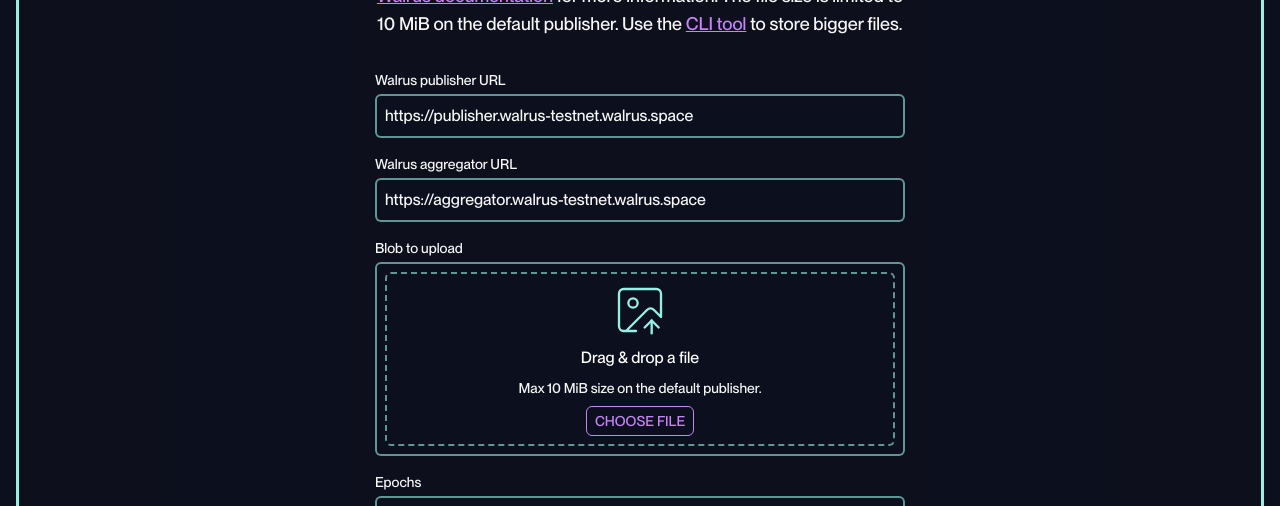
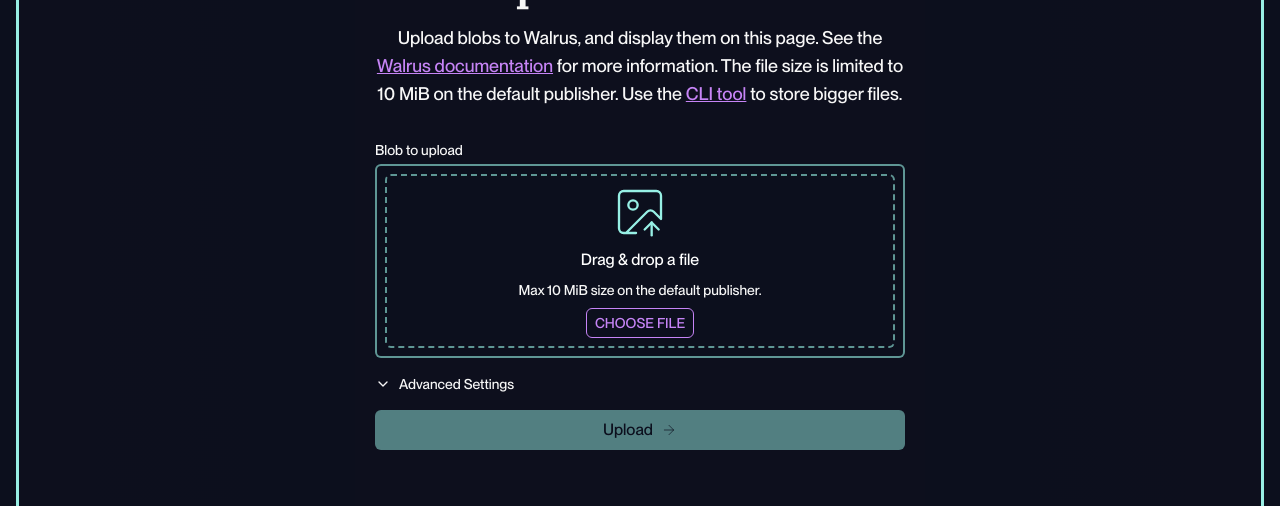
Before and after one commit to sui-foundation/walrus-publisher-with-http-api, a Next.js app: page / in a window 1280 px wide. Shown: the part 249-755 px from the top of the page. Built offline with nearby package versions, Linux system fonts and the light colour scheme.

Commit message:
created advanced section

```diff
--- a/app/page.tsx
+++ b/app/page.tsx
@@ -3,7 +3,7 @@
 import { LottieAnimation } from "@/components/lottieAnimation";
 import { montreal, mondwest } from "@/lib/fonts";
 import Link from 'next/link';
-import { ImageUp, Image, ArrowRight } from 'lucide-react';
+import { ImageUp, Image, ArrowRight, ChevronDown } from 'lucide-react';
 import { ImageCard } from '@/components/imageCard';
 
 interface BlobEvent {
@@ -61,6 +61,7 @@
 export default function Home() {
   const [publisherUrl, setPublisherUrl] = useState('https://publisher.walrus-testnet.walrus.space');
   const [aggregatorUrl, setAggregatorUrl] = useState('https://aggregator.walrus-testnet.walrus.space');
+  const [showUrls, setShowUrls] = useState(false);
   const [file, setFile] = useState<File | null>(null);
   const [epochs, setEpochs] = useState(53);
   const [isLoading, setIsLoading] = useState(false);
@@ -190,30 +191,6 @@
             <div className="flex flex-col gap-4">
               <div>
                 <label className="block text-sm font-medium mb-1">
-                  Walrus publisher URL
-                </label>
-                <input
-                  type="text"
-                  className="w-full p-2 bg-[#0C0F1D] border-2 border-[#97F0E599] rounded-md focus:outline-none focus:ring-0 focus:border-[#97F0E5]"
-                  value={publisherUrl}
-                  onChange={(e) => setPublisherUrl(e.target.value)}
-                />
-              </div>
-
-              <div>
-                <label className="block text-sm font-medium mb-1">
-                  Walrus aggregator URL
-                </label>
-                <input
-                  type="text"
-                  className="w-full p-2 bg-[#0C0F1D] border-2 border-[#97F0E599] rounded-md focus:outline-none focus:ring-0 focus:border-[#97F0E5]"
-                  value={aggregatorUrl}
-                  onChange={(e) => setAggregatorUrl(e.target.value)}
-                />
-              </div>
-
-              <div>
-                <label className="block text-sm font-medium mb-1">
                   Blob to upload
                 </label>
                 <div className="w-full p-2 bg-[#0C0F1D] border-2 border-[#97F0E599] rounded-md">
@@ -262,6 +239,43 @@
                 {error && <p className="text-red-500 text-sm mt-1">{error}</p>}
               </div>
 
+              <div className="w-full">
+                <button
+                  onClick={() => setShowUrls(!showUrls)}
+                  className="flex items-center gap-2 text-sm text-[#F7F7F7] hover:text-[#97F0E5] transition-colors"
+                >
+                  <ChevronDown
+                    size={16}
+                    className={`transform transition-transform ${showUrls ? 'rotate-180' : ''}`}
+                  />
+                  Advanced Settings
+                </button>
+                {showUrls && (
+                  <div className="mt-2 space-y-4">
+                    <div>
+                      <label className="block text-sm font-medium mb-1">
+                        Walrus publisher URL
+                      </label>
+                      <input
+                        type="text"
+                        className="w-full p-2 bg-[#0C0F1D] border-2 border-[#97F0E599] rounded-md focus:outline-none focus:ring-0 focus:border-[#97F0E5]"
+                        value={publisherUrl}
+                        onChange={(e) => setPublisherUrl(e.target.value)}
+                      />
+                    </div>
+
+                    <div>
+                      <label className="block text-sm font-medium mb-1">
+                        Walrus aggregator URL
+                      </label>
+                      <input
+                        type="text"
+                        className="w-full p-2 bg-[#0C0F1D] border-2 border-[#97F0E599] rounded-md focus:outline-none focus:ring-0 focus:border-[#97F0E5]"
+                        value={aggregatorUrl}
+                        onChange={(e) => setAggregatorUrl(e.target.value)}
+                      />
+                    </div>
+
                     <div>
                       <label className="block text-sm font-medium mb-1">
                         Epochs
@@ -278,6 +292,9 @@
                       <p className="text-sm opacity-50 text-[#F7F7F7] mt-1">
                         The number of Walrus epochs for which to store the blob (max 53).
                       </p>
+                    </div>
+                  </div>
+                )}
               </div>
 
               <button
```
Lines whose indentation alone changed are shown as unchanged.
